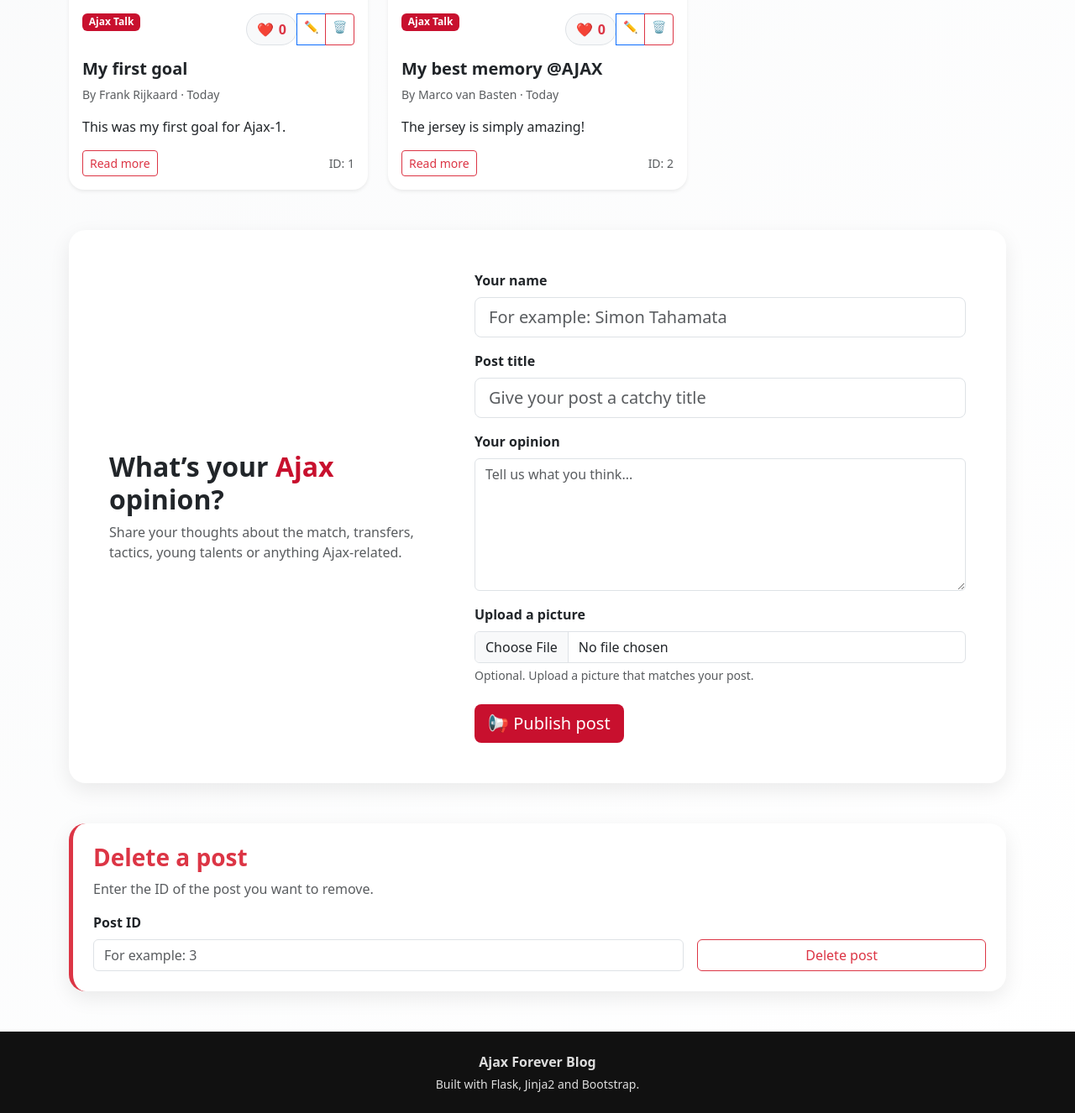
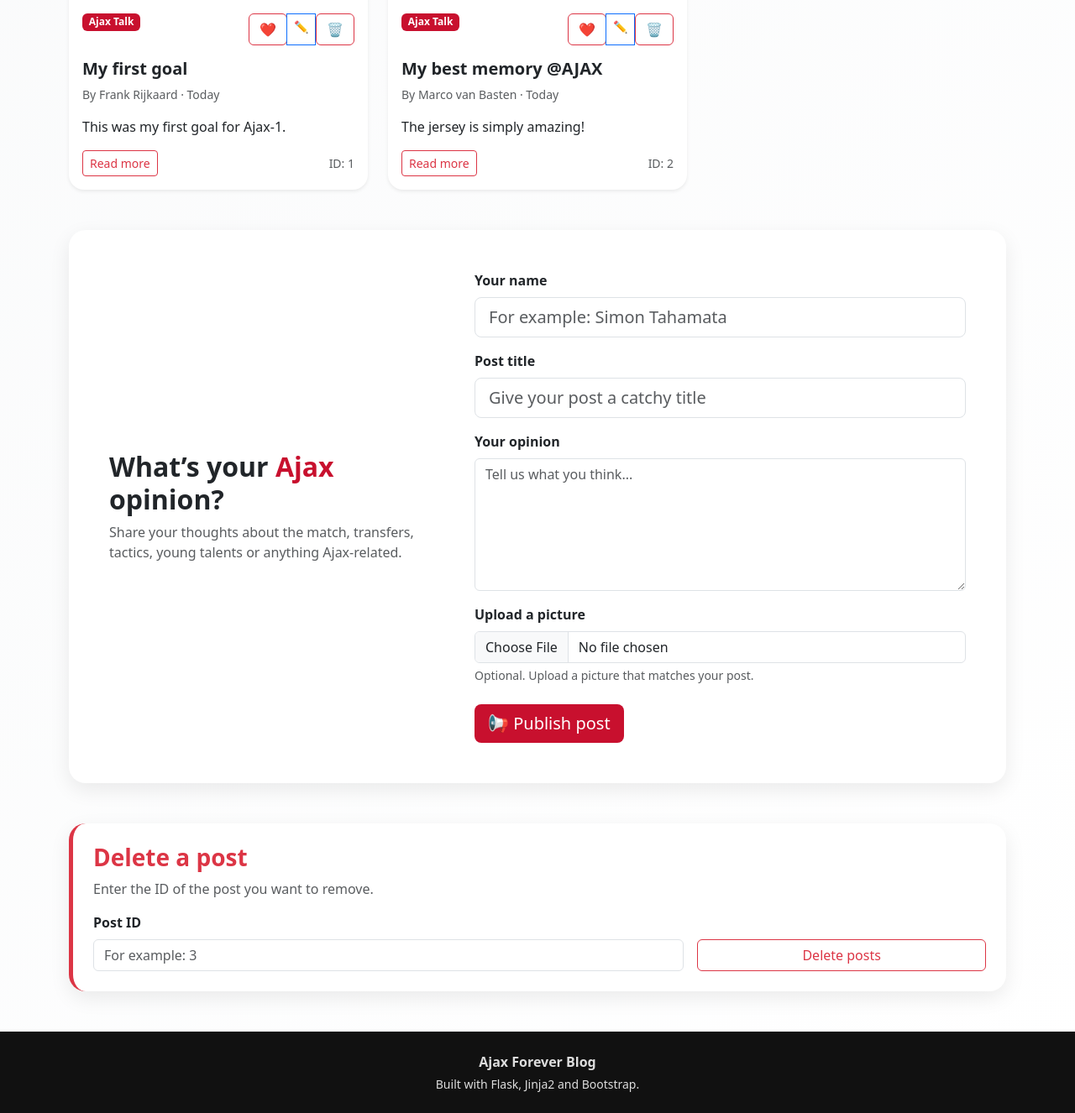
Before and after one commit to El-Mago01/Basic-Blog, a Flask app: page / in a window 1280 px wide. Shown: the part 1147-2473 px from the top of the page at 84% size. Run offline with Flask 3, Linux system fonts and the light colour scheme.

Commit message:
Update with feedback improvements from instructor. Thanks!

```diff
--- a/app.py
+++ b/app.py
@@ -196,7 +196,7 @@ class Blog:
                 self.delete(existing_post_id)
             new_id = self.get_free_id()
             new_post["id"] = new_id
-            new_post["likes"] = 0
+            new_post['likes'] = new_post.get('likes', 0)
             post_image = new_post.get("image", None)
             print(f"Image of post to be added: {post_image}, {type(post_image)}")
             if isinstance(post_image, str) or post_image is None:
@@ -358,13 +358,14 @@ def get(post_id):
     abort(404, description="ID not found", post_id=post_id)
 
 
-@app.route("/delete/<int:post_id>", methods=["GET"])
-def delete(post_id):
+@app.route("/delete", methods=["POST"])
+def delete():
     """
     Removes the provided post_id from the cache and json file
     :param post_id:
     :return:
     """
+    post_id = request.form.get("post_id","")
     print(f"User performed a DELETE request with arg {post_id}")
     post_to_delete = check_received_post_id(post_id)
     try:
@@ -383,10 +384,12 @@ def delete(post_id):
         )
     abort(404, description=f"A wrong id was provided: {post_to_delete}")
 
-@app.route('/like/<int:post_id>')
-def like(post_id):
+@app.route('/like', methods=['POST'])
+def like():
+    post_id = request.form.get("post_id", "")
     print(f"User performed a LIKE request for post {post_id}")
-    blog.like(post_id)
+    post_to_delete = check_received_post_id(post_id)
+    blog.like(post_to_delete)
     return render_template(
         "index.html", blog_name=blog.get_name(), posts=blog.get_all_posts()
     )
@@ -394,7 +397,7 @@ def like(post_id):
 @app.route("/update/<int:post_id>", methods=["GET", "POST"])
 def update(post_id):
     """
-    The sequence for this routeconsists of 2 parts: 1. The user performs a "GET" request
+    The sequence for this route consists of 2 parts: 1. The user performs a "GET" request
     to the address to update a post with the provided post_id. Upon this request
     the update.html is returned with the details (author, title etc) of that post
     already pre-filled
@@ -416,21 +419,31 @@ def update(post_id):
 
     if request.method == "POST":
         id_to_update = post_id
-        title = request.form.get("title")
-        author = request.form.get("author")
-        content = request.form.get("content")
+        title = request.form.get("title","")
+        author = request.form.get("author","")
+        content = request.form.get("content","")
         new_image = request.files.get("image", None)
         cur_image = request.form.get("current_image", None)
+        old_blog = blog.get_post(id_to_update)
+        if old_blog:
+            likes = old_blog.get("likes", 0)
+        else:
+            likes = 0
         if title == "" or author == "" or len(title) < 4 or len(author) < 3:
             abort(
                 400,
                 description="Title and/or author was not provided or was too short")
+        if len(content.strip().split()) <= 4:
+            abort(
+                400,
+                description="Content was not provided or was too short. Must be more than 4 words"
+            )
         upd_post = {
             "id": id_to_update,
             "title": title,
             "author": author,
             "content": content,
-            "likes": 0,
+            "likes": likes,
         }
         if new_image:
             upd_post["image"] = new_image
@@ -472,12 +485,17 @@ def add():
     try:
         title = request.form["title"]
         author = request.form["author"]
-        content = request.form.get("content", "The title says it all")
+        content = request.form.get("content", "")
         image = request.files.get("image", None)
         if title == "" or author == "" or len(title) < 4 or len(author) < 3:
             abort(
                 400,
                 description="Title and/or author was not provided or was too short")
+        if len(content.strip().split()) <= 4:
+            abort(
+                400,
+                description="Too few words in the content. Make sure the post has more than 4 words."
+            )
     except KeyError:
         print("User performed an add request but no title and/or author was provided")
         abort(404, description="No title/author received")
@@ -553,7 +571,7 @@ def main():
                     url_for("static" + "/error.html"), code=500, message=e
                 )
             print("Stored initial post with id ", stored_id)
-    app.run(host="0.0.0.0", port=5000, debug=True)
+    app.run(host="0.0.0.0", port=5001, debug=True)
 
 
 if __name__ == "__main__":
--- a/templates/add.html
+++ b/templates/add.html
@@ -118,7 +118,7 @@
                     Latest <span class="ajax-red">Ajax</span> Posts
                 </h2>
                 <p class="text-muted">
-                    Match analysis, transfer rumours, academy talk and fan opinions.
+                    Match analysis, transfer rumors, academy talk and fan opinions.
                 </p>
             </div>
         </div>
@@ -176,7 +176,7 @@
                                 <textarea
                                     class="form-control"
                                     id="new_post"
-                                    name="post_text"
+                                    name="content"
                                     rows="6"
                                     placeholder="Tell us what you think..."
                                     required></textarea>
--- a/templates/index.html
+++ b/templates/index.html
@@ -26,12 +26,16 @@
     </span>
     <div class="btn-group btn-group-sm">
 
-    <a href="{{ url_for('like', post_id=post.id) }}"
-       class="like-button"
-       title="Like this post">
+    <form action="{{ url_for('like') }}"
+          method="POST"
+          class="d-inline">
+        <input type="hidden" name="post_id" value="{{ post.id }}">
+        <button type="submit"
+                class="btn btn-outline-danger"
+                title="Like">
         ❤️
-        <span>{{ post.likes if post.likes else 0 }}</span>
-    </a>
+        </button>
+    </form>
 
     <a href="{{ url_for('update', post_id=post.id) }}"
        class="btn btn-outline-primary"
@@ -39,11 +43,16 @@
         ✏️
     </a>
 
-    <a href="{{ url_for('delete', post_id=post.id) }}"
-       class="btn btn-outline-danger"
-       title="Delete">
-        🗑
-    </a>
+    <form action="{{ url_for('delete') }}"
+          method="POST"
+          class="d-inline">
+        <input type="hidden" name="post_id" value="{{ post.id }}">
+        <button type="submit"
+                class="btn btn-outline-danger"
+                title="Delete">
+            🗑
+        </button>
+    </form>
 
 </div>
 
--- a/templates/layout.html
+++ b/templates/layout.html
@@ -310,7 +310,7 @@
 
                     <div class="col-md-4">
                         <button type="submit" class="btn btn-outline-danger w-100">
-                            Delete post
+                            Delete posts
                         </button>
                     </div>
                 </form>
```
Also changed, not shown: README.md.
